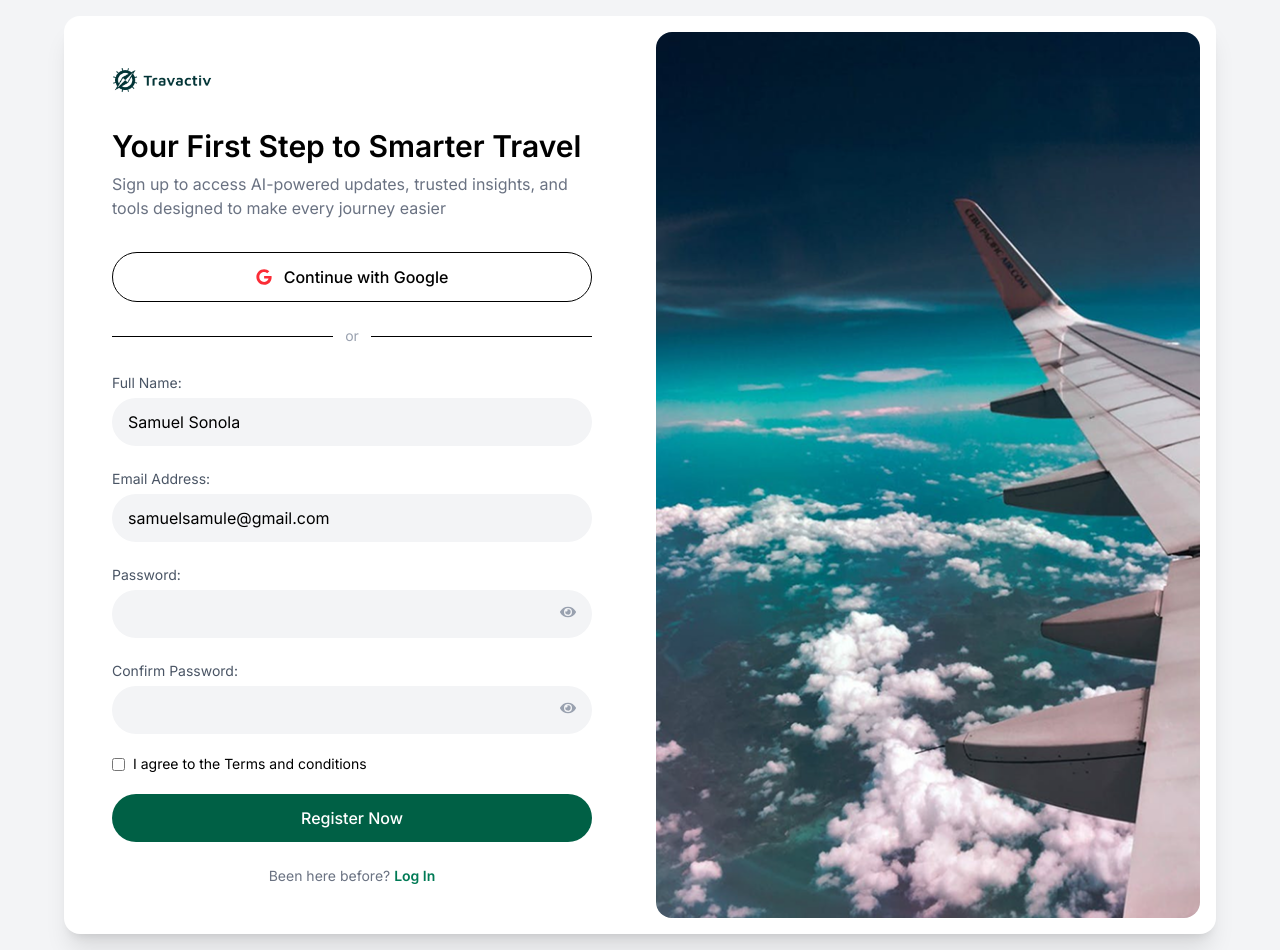
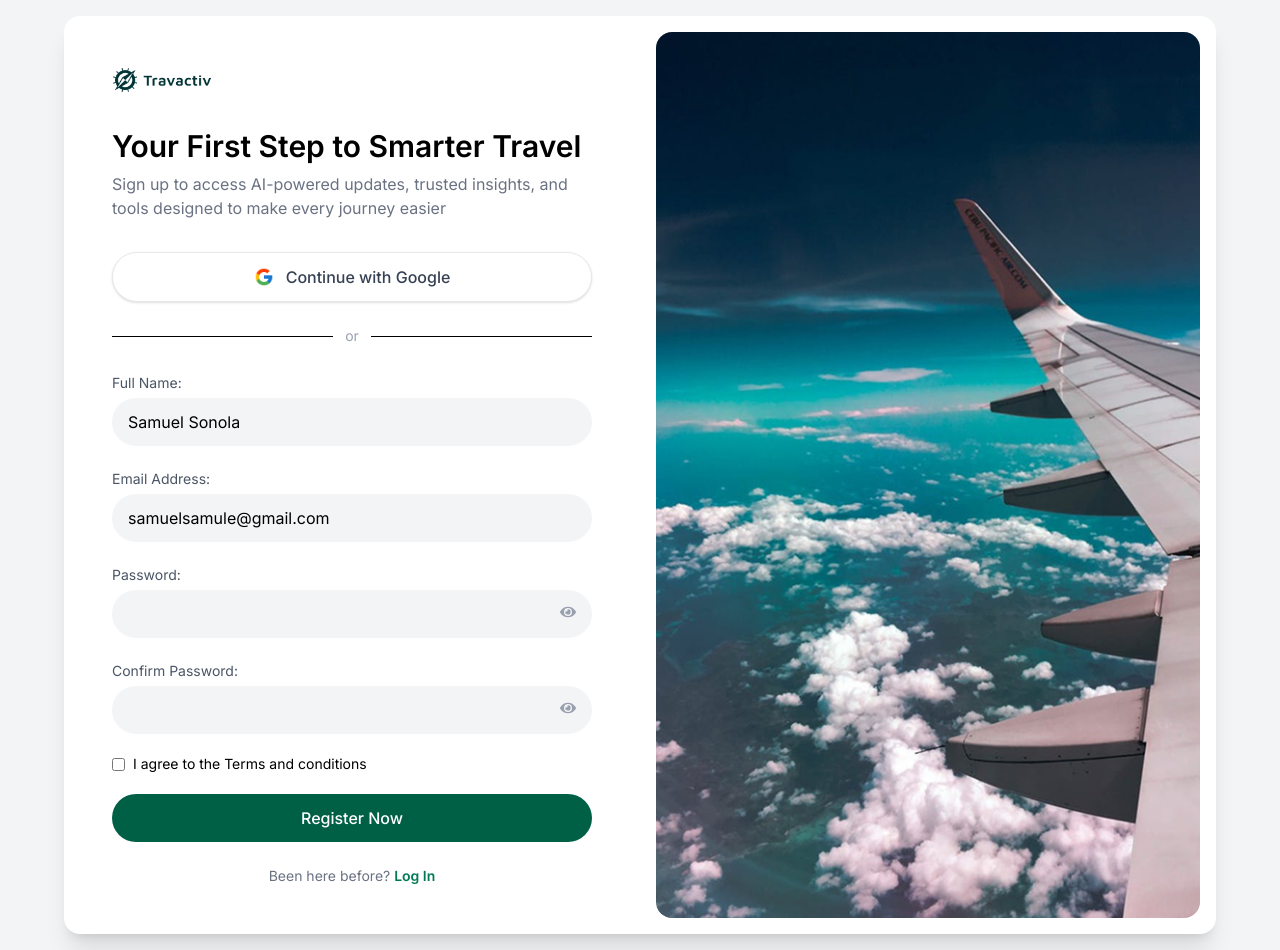
Before and after one commit to Valuegate/travactive, a React (Vite) app: page /signup in a window 1280 px wide. Built offline with nearby package versions, Linux system fonts and the light colour scheme.

Commit message:
Updated Travelers dashboard

```diff
--- a/src/Pages/LoginPage.jsx
+++ b/src/Pages/LoginPage.jsx
@@ -3,6 +3,7 @@ import { FaGoogle, FaEye, FaEyeSlash } from "react-icons/fa";
 import { Eye, EyeOff, Compass } from "lucide-react";
 import WelcomeBackIMG from "../assets/WelcomeBack.png";
 import TravactiveLogo from "../assets/TravactiveLogo.png";
+import GoogleIcon from "../assets/GoogleIcon.png";
 
 
 const LoginPage = () => {
@@ -35,15 +36,10 @@ const LoginPage = () => {
 
         {/* GOOGLE BUTTON */}
         <button className="flex items-center justify-center w-full py-3.5 rounded-full border border-gray-200 bg-white shadow-sm hover:bg-gray-50 transition mb-4">
-          <img
-            src="https://www.gstatic.com/firebasejs/ui/2.0.0/images/smartlock/google.svg"
-            alt="google"
-            className="w-5 h-5 mr-3"
-          />
-          <span className="text-gray-700 font-semibold text-sm">
-            Continue with Google
-          </span>
-        </button>
+  <img src={GoogleIcon} alt="Google logo" className="w-5 h-5 mr-3" />
+  <span className="text-gray-700 font-semibold text-sm">Continue with Google</span>
+</button>
+
 
         {/* Divider */}
         <div className="flex items-center my-4">
--- a/src/Pages/SignUpPage.jsx
+++ b/src/Pages/SignUpPage.jsx
@@ -1,5 +1,7 @@
 import React, { useState } from "react";
 import { FaGoogle, FaEye, FaEyeSlash } from "react-icons/fa";
+import GoogleIcon from "../assets/GoogleIcon.png";
+
 import { Link } from "react-router-dom"; // Import Link
 import SignUpImage from "../assets/SignUpImage.png";
 import TravactiveLogo from "../assets/TravactiveLogo.png";
@@ -32,11 +34,16 @@ const SignUpPage = () => {
             designed to make every journey easier
           </p>
 
-          {/* Google Button */}
-          <button className="w-full flex items-center justify-center gap-3 border rounded-full py-3 mb-6 hover:bg-gray-50 transition">
-            <FaGoogle className="text-red-500" />
-            <span className="font-medium">Continue with Google</span>
-          </button>
+        {/* Google Button */}
+<button className="w-full flex items-center justify-center gap-3 border border-gray-200 rounded-full py-3 mb-6 hover:bg-gray-50 transition shadow-sm bg-white">
+  <img
+    src={GoogleIcon}
+    alt="Google Logo"
+    className="w-5 h-5 object-contain"
+  />
+  <span className="font-medium text-gray-700">Continue with Google</span>
+</button>
+
 
           <div className="flex items-center gap-3 mb-6">
             <hr className="flex-1" />
```
Also changed, not shown: src/assets/GoogleIcon.png (renamed from src/assets/Google.png).
